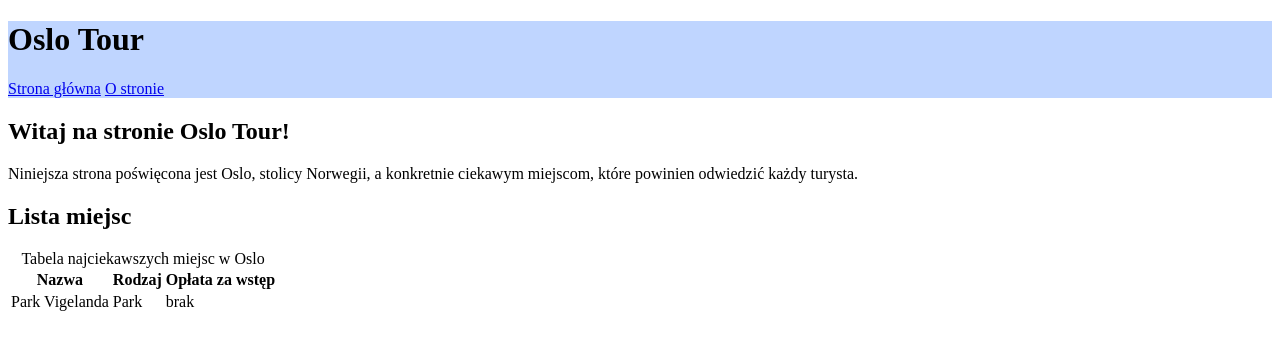
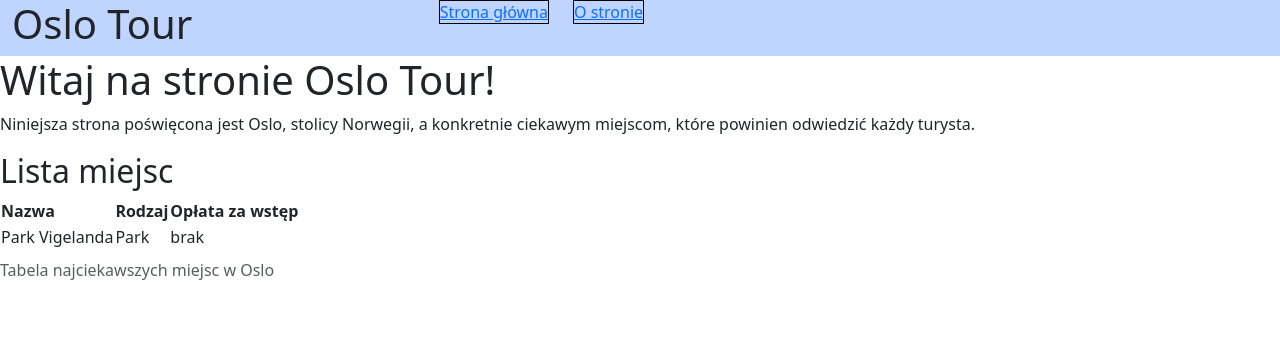
Before and after one commit to jakooste/OsloTour, a website: page index.html in a window 1280 px wide. Drawn offline with nearby package versions, Linux system fonts and the light colour scheme.

Commit message:
introduce simple bootstrap grid to index.html

```diff
--- a/index.html
+++ b/index.html
@@ -5,15 +5,28 @@
     <title>Oslo Tour</title>
     <meta name="description" content="Strona poświęcona turystyce Oslo">
     <meta name="keywords" content="Oslo, turystyka, Norwegia">
+    <meta name="viewport" content="width=device-width, initial-scale=1.0, user-scalable=yes">
     <link rel="stylesheet" href="style_main.css">
+    <!--<link rel="stylesheet" href="style_mobile.css" media="screen and (max-width: 599px)">-->
+    <link rel="stylesheet" href="https://cdn.jsdelivr.net/npm/bootstrap@5.3.3/dist/css/bootstrap.min.css">
 </head>
 <body>
-<header class="topRibbon">
-    <h1>Oslo Tour</h1>
-    <nav>
-        <a href="index.html">Strona główna</a>
-        <a href="about.html">O stronie</a>
-    </nav>
+<header class="topRibbon container-fluid">
+    <div class="row row-cols-2">
+        <div class="col-sm-4">
+            <h1>Oslo Tour</h1>
+        </div>
+        <div class="col-sm">
+            <div class="row">
+                <div class="col-sm-auto">
+                    <a class="navbutton" href="index.html">Strona główna</a>
+                </div>
+                <div class="col-sm-auto">
+                    <a class="navbutton" href="about.html">O stronie</a>
+                </div>
+            </div>
+        </div>
+    </div>
 </header>
 <main>
     <article>
@@ -33,5 +46,6 @@
         </table>
     </article>
 </main>
+<script src="https://cdn.jsdelivr.net/npm/bootstrap@5.3.3/dist/js/bootstrap.bundle.min.js" crossorigin="anonymous"></script>
 </body>
 </html>
--- a/style_main.css
+++ b/style_main.css
@@ -1,14 +1,8 @@
 .topRibbon {
     width: 100%;
-    flex-direction: row;
-    justify-content: space-between;
     background: #bfd5ff;
 }
 
-header>h1 {
-    font-size: 2rem;
+.navbutton {
+    border: black solid 1px;
 }
-
-nav {
-
-}
--- /dev/null
+++ b/style_mobile.css
@@ -0,0 +1,4 @@
+.topRibbon {
+    width: 100%;
+    background: #ffcbbf;
+}
```
